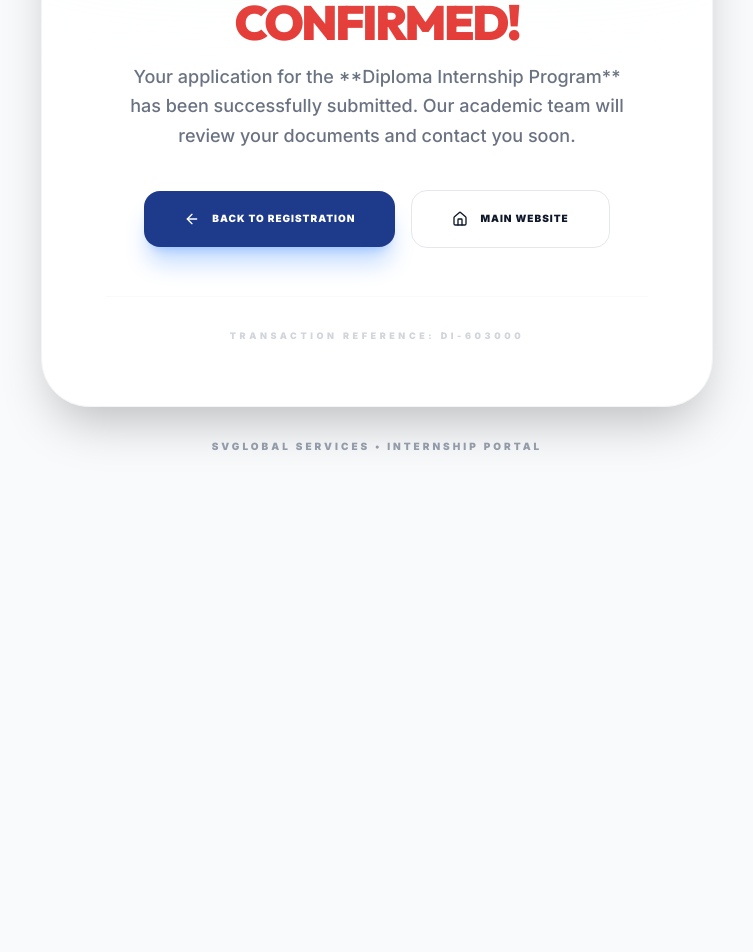
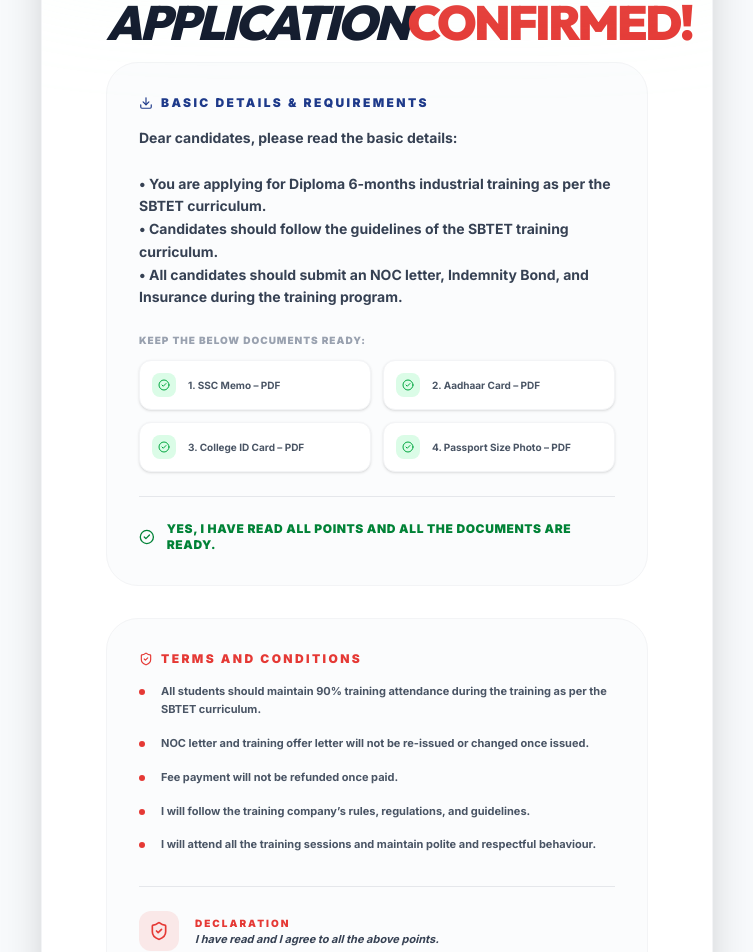
Before and after one commit to svglobalservices123-spec/sv-dashboard, a React (Vite) app in the folder client/: page /diploma-internship/success in a window 1280 px wide. Shown: the part 380-1332 px from the top of the page, without its empty margins (263-1016 px from the left). Before the commit the page ends 866 px from the top, so only its background shows below. Built offline with nearby package versions, Linux system fonts and the light colour scheme; no server answers.

Commit message:
Update Diploma Success page with detailed terms and instructions

```diff
--- a/client/src/pages/DiplomaInternshipSuccess.jsx
+++ b/client/src/pages/DiplomaInternshipSuccess.jsx
@@ -24,12 +24,79 @@ const DiplomaInternshipSuccess = () => {
         </div>
 
         <h1 className="text-4xl md:text-5xl font-display font-black text-dark mb-4 tracking-tighter italic uppercase">
-          Internship <span className="text-secondary not-italic">Confirmed!</span>
+          Training Application
+          <span className="text-secondary not-italic">Confirmed!</span>
         </h1>
 
-        <p className="text-gray-500 font-medium text-lg mb-10 leading-relaxed max-w-lg mx-auto">
-          Your application for the **Diploma Internship Program** has been successfully submitted. Our academic team will review your documents and contact you soon.
-        </p>
+        <div className="text-left space-y-8 mb-12">
+          {/* Instructions Card */}
+          <div className="bg-muted/50 rounded-[2rem] p-8 border border-gray-100">
+            <h3 className="text-xs font-black uppercase tracking-[0.2em] text-primary mb-4 flex items-center gap-2">
+              <Download size={14} /> Basic Details & Requirements
+            </h3>
+            <p className="text-sm font-bold text-gray-700 leading-relaxed mb-6">
+              Dear candidates, please read the basic details:
+              <br /><br />
+              • You are applying for Diploma 6-months industrial training as per the SBTET curriculum.
+              <br />
+              • Candidates should follow the guidelines of the SBTET training curriculum.
+              <br />
+              • All candidates should submit an NOC letter, Indemnity Bond, and Insurance during the training program.
+            </p>
+
+            <div className="space-y-3">
+              <p className="text-[10px] font-black uppercase tracking-widest text-gray-400">Keep the below documents ready:</p>
+              <div className="grid grid-cols-1 sm:grid-cols-2 gap-3">
+                {['1. SSC Memo – PDF', '2. Aadhaar Card – PDF', '3. College ID Card – PDF', '4. Passport Size Photo – PDF'].map((doc, i) => (
+                  <div key={i} className="flex items-center gap-3 bg-white p-3 rounded-xl border border-gray-100 shadow-sm">
+                    <div className="w-6 h-6 bg-green-100 rounded-lg flex items-center justify-center text-green-600 flex-shrink-0">
+                      <CheckCircle2 size={12} />
+                    </div>
+                    <span className="text-[10px] font-bold text-gray-600">{doc}</span>
+                  </div>
+                ))}
+              </div>
+            </div>
+
+            <div className="mt-6 pt-6 border-t border-gray-200">
+              <div className="flex items-center gap-3 text-green-700">
+                <CheckCircle2 size={16} />
+                <span className="text-xs font-black uppercase tracking-wider">Yes, I have read all points and all the documents are ready.</span>
+              </div>
+            </div>
+          </div>
+
+          {/* Terms Card */}
+          <div className="bg-muted/50 rounded-[2rem] p-8 border border-gray-100">
+            <h3 className="text-xs font-black uppercase tracking-[0.2em] text-secondary mb-4 flex items-center gap-2">
+              <ShieldCheck size={14} /> Terms and Conditions
+            </h3>
+            <ul className="space-y-4">
+              {[
+                'All students should maintain 90% training attendance during the training as per the SBTET curriculum.',
+                'NOC letter and training offer letter will not be re-issued or changed once issued.',
+                'Fee payment will not be refunded once paid.',
+                'I will follow the training company’s rules, regulations, and guidelines.',
+                'I will attend all the training sessions and maintain polite and respectful behaviour.'
+              ].map((term, i) => (
+                <li key={i} className="flex items-start gap-4">
+                  <div className="w-1.5 h-1.5 rounded-full bg-secondary mt-1.5 flex-shrink-0"></div>
+                  <p className="text-[11px] font-bold text-gray-600 leading-relaxed">{term}</p>
+                </li>
+              ))}
+            </ul>
+
+            <div className="mt-8 pt-6 border-t border-gray-200 flex items-center gap-4">
+              <div className="w-10 h-10 bg-secondary/10 rounded-xl flex items-center justify-center text-secondary">
+                <ShieldCheck size={20} />
+              </div>
+              <div>
+                <p className="text-[10px] font-black uppercase tracking-[0.2em] text-secondary">Declaration</p>
+                <p className="text-[11px] font-bold text-gray-700 italic">I have read and I agree to all the above points.</p>
+              </div>
+            </div>
+          </div>
+        </div>
 
 
 
```
